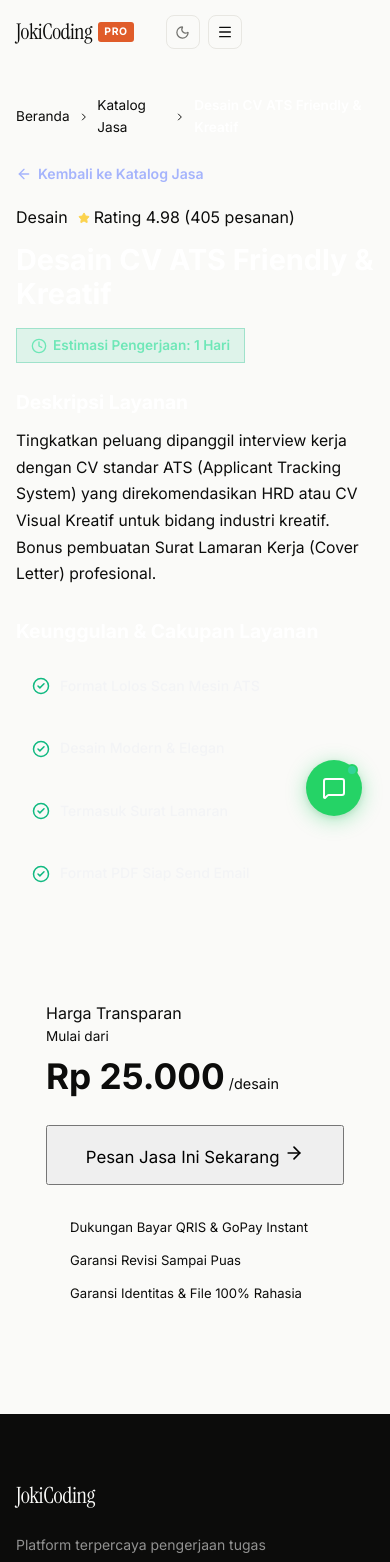
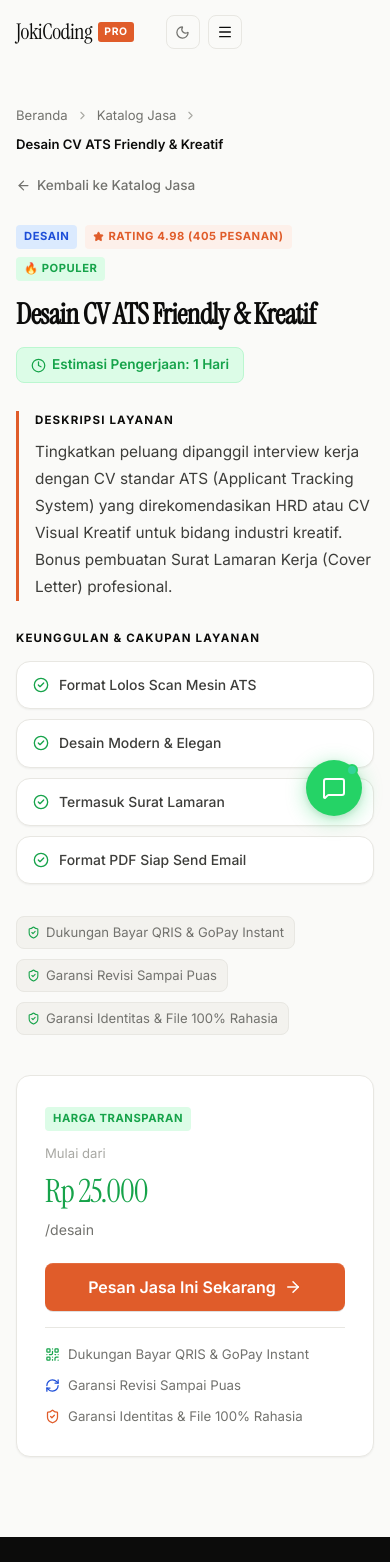
Before and after one commit to NourAnisa/jokicoding, a Next.js app: page /jasa/desain-cv in a window 390 px wide. Shown: the top 1562 px of the page. Built offline with nearby package versions, Linux system fonts and the light colour scheme.

Commit message:
Fix invisible text on jasa detail page and footer: replace non-existent CSS vars with proper design system classes, add footer-grid responsive

```diff
--- a/src/app/jasa/[slug]/DetailPageClient.tsx
+++ b/src/app/jasa/[slug]/DetailPageClient.tsx
@@ -14,55 +14,63 @@ export default function DetailPageClient({ service }: DetailPageClientProps) {
   const [modalOpen, setModalOpen] = useState(false);
 
   return (
-    <div className="glass-panel" style={{
-      padding: '30px',
+    <div className="card" style={{
+      padding: '28px',
       position: 'sticky',
-      top: '100px',
-      border: '1px solid var(--border-glow)'
+      top: '88px',
     }}>
-      <span className="badge badge-emerald" style={{ marginBottom: '10px' }}>Harga Transparan</span>
+      {/* Header badge */}
+      <span className="tag tag-green" style={{ marginBottom: '12px', display: 'inline-block' }}>
+        Harga Transparan
+      </span>
+
+      {/* Price */}
       <div style={{ marginBottom: '20px' }}>
-        <span style={{ fontSize: '0.85rem', color: 'var(--text-muted)', display: 'block' }}>Mulai dari</span>
-        <span style={{ fontSize: '2.2rem', fontWeight: 800, color: 'var(--price-color)' }}>
+        <span style={{ fontSize: '0.82rem', color: 'var(--ink-4)', display: 'block', marginBottom: '2px' }}>
+          Mulai dari
+        </span>
+        <span className="price" style={{ fontSize: '2rem', display: 'block' }}>
           {formatCurrency(service.price)}
         </span>
-        <span style={{ fontSize: '0.9rem', color: 'var(--text-muted)' }}> {service.priceUnit}</span>
+        <span style={{ fontSize: '0.88rem', color: 'var(--ink-3)' }}>{service.priceUnit}</span>
       </div>
 
+      {/* CTA Button */}
       <button
         onClick={() => setModalOpen(true)}
-        className="btn-whatsapp"
+        className="btn btn-orange"
         style={{
           width: '100%',
           justifyContent: 'center',
-          padding: '16px',
-          fontSize: '1.05rem',
-          marginBottom: '16px'
+          padding: '14px 20px',
+          fontSize: '1rem',
+          marginBottom: '16px',
         }}
       >
-        Pesan Jasa Ini Sekarang <ArrowRight size={20} />
+        Pesan Jasa Ini Sekarang <ArrowRight size={18} />
       </button>
 
+      {/* Guarantees */}
       <div style={{
         display: 'flex',
         flexDirection: 'column',
-        gap: '12px',
-        fontSize: '0.82rem',
-        color: 'var(--text-muted)',
-        borderTop: '1px solid var(--border-color)',
-        paddingTop: '16px'
+        gap: '10px',
+        fontSize: '0.83rem',
+        color: 'var(--ink-3)',
+        borderTop: '1px solid var(--paper-3)',
+        paddingTop: '16px',
       }}>
         <div style={{ display: 'flex', alignItems: 'center', gap: '8px' }}>
-          <QrCode size={16} color="var(--accent-emerald)" />
-          <span>Dukungan Bayar QRIS & GoPay Instant</span>
+          <QrCode size={15} color="var(--green)" />
+          <span>Dukungan Bayar QRIS &amp; GoPay Instant</span>
         </div>
         <div style={{ display: 'flex', alignItems: 'center', gap: '8px' }}>
-          <RefreshCw size={16} color="var(--accent-indigo)" />
+          <RefreshCw size={15} color="var(--blue)" />
           <span>Garansi Revisi Sampai Puas</span>
         </div>
         <div style={{ display: 'flex', alignItems: 'center', gap: '8px' }}>
-          <ShieldCheck size={16} color="var(--accent-amber)" />
-          <span>Garansi Identitas & File 100% Rahasia</span>
+          <ShieldCheck size={15} color="var(--orange)" />
+          <span>Garansi Identitas &amp; File 100% Rahasia</span>
         </div>
       </div>
 
--- a/src/app/jasa/[slug]/page.tsx
+++ b/src/app/jasa/[slug]/page.tsx
@@ -43,7 +43,6 @@ export default async function ServiceDetailPage({ params }: PageProps) {
     notFound();
   }
 
-  // JSON-LD Schema.org for individual Service
   const jsonLdService = {
     '@context': 'https://schema.org',
     '@type': 'Service',
@@ -52,7 +51,7 @@ export default async function ServiceDetailPage({ params }: PageProps) {
     provider: {
       '@type': 'LocalBusiness',
       name: 'JokiCoding',
-      telephone: '+6281234567890',
+      telephone: '+6281521907985',
     },
     offers: {
       '@type': 'Offer',
@@ -68,7 +67,7 @@ export default async function ServiceDetailPage({ params }: PageProps) {
   };
 
   return (
-    <div style={{ paddingTop: '30px', paddingBottom: '80px' }}>
+    <div style={{ paddingTop: '40px', paddingBottom: '80px', background: 'var(--paper)' }}>
       <script
         type="application/ld+json"
         dangerouslySetInnerHTML={{ __html: JSON.stringify(jsonLdService) }}
@@ -80,15 +79,16 @@ export default async function ServiceDetailPage({ params }: PageProps) {
           display: 'flex',
           alignItems: 'center',
           gap: '8px',
-          fontSize: '0.85rem',
-          color: 'var(--text-muted)',
-          marginBottom: '24px'
+          fontSize: '0.82rem',
+          color: 'var(--ink-4)',
+          marginBottom: '20px',
+          flexWrap: 'wrap',
         }}>
-          <Link href="/" style={{ color: 'var(--text-muted)' }}>Beranda</Link>
-          <ChevronRight size={14} />
-          <Link href="/#katalog" style={{ color: 'var(--text-muted)' }}>Katalog Jasa</Link>
-          <ChevronRight size={14} />
-          <span style={{ color: '#fff', fontWeight: 600 }}>{service.title}</span>
+          <Link href="/" style={{ color: 'var(--ink-3)' }}>Beranda</Link>
+          <ChevronRight size={13} color="var(--ink-4)" />
+          <Link href="/#katalog" style={{ color: 'var(--ink-3)' }}>Katalog Jasa</Link>
+          <ChevronRight size={13} color="var(--ink-4)" />
+          <span style={{ color: 'var(--ink)', fontWeight: 600 }}>{service.title}</span>
         </div>
 
         {/* Back Link */}
@@ -96,70 +96,142 @@ export default async function ServiceDetailPage({ params }: PageProps) {
           display: 'inline-flex',
           alignItems: 'center',
           gap: '6px',
-          color: '#a5b4fc',
-          fontSize: '0.88rem',
-          fontWeight: 600,
-          marginBottom: '20px'
+          color: 'var(--ink-3)',
+          fontSize: '0.85rem',
+          fontWeight: 500,
+          marginBottom: '28px',
+          transition: 'color 0.15s ease',
         }}>
-          <ArrowLeft size={16} /> Kembali ke Katalog Jasa
+          <ArrowLeft size={15} /> Kembali ke Katalog Jasa
         </Link>
 
         <div style={{
           display: 'grid',
-          gridTemplateColumns: 'repeat(auto-fit, minmax(320px, 1fr))',
+          gridTemplateColumns: 'repeat(auto-fit, minmax(300px, 1fr))',
           gap: '40px',
-          alignItems: 'start'
+          alignItems: 'start',
         }}>
           {/* Main Info */}
           <div>
-            <div style={{ display: 'flex', gap: '10px', marginBottom: '12px' }}>
-              <span className="badge badge-indigo">{service.category}</span>
-              <span className="badge badge-amber" style={{ display: 'flex', alignItems: 'center', gap: '4px' }}>
-                <Star size={12} fill="#fcd34d" color="#fcd34d" /> Rating {service.rating} ({service.reviewCount} pesanan)
+            {/* Category + Rating */}
+            <div style={{ display: 'flex', gap: '8px', flexWrap: 'wrap', marginBottom: '16px' }}>
+              <span className="tag tag-blue">{service.category}</span>
+              <span className="tag tag-orange" style={{ display: 'inline-flex', alignItems: 'center', gap: '4px' }}>
+                <Star size={11} fill="var(--orange)" color="var(--orange)" />
+                Rating {service.rating} ({service.reviewCount} pesanan)
               </span>
+              {service.popular && (
+                <span className="tag tag-green">🔥 Populer</span>
+              )}
             </div>
 
-            <h1 style={{ fontSize: 'clamp(1.8rem, 4vw, 2.6rem)', color: '#fff', marginBottom: '16px', lineHeight: '1.2' }}>
+            {/* Title */}
+            <h1 style={{
+              fontFamily: 'var(--font-serif)',
+              fontSize: 'clamp(1.8rem, 4vw, 2.6rem)',
+              color: 'var(--ink)',
+              marginBottom: '16px',
+              lineHeight: '1.2',
+              letterSpacing: '-0.02em',
+            }}>
               {service.title}
             </h1>
 
+            {/* Estimasi */}
             <div style={{
               display: 'inline-flex',
               alignItems: 'center',
               gap: '6px',
-              backgroundColor: 'rgba(16, 185, 129, 0.12)',
-              border: '1px solid rgba(16, 185, 129, 0.3)',
+              background: 'var(--green-light)',
+              border: '1px solid #bbf7d0',
               padding: '6px 14px',
-              borderRadius: 'var(--radius-full)',
-              color: '#6ee7b7',
+              borderRadius: 'var(--radius)',
+              color: 'var(--green)',
               fontSize: '0.85rem',
               fontWeight: 600,
-              marginBottom: '24px'
+              marginBottom: '28px',
             }}>
-              <Clock size={16} /> Estimasi Pengerjaan: {service.estimatedTime}
+              <Clock size={15} /> Estimasi Pengerjaan: {service.estimatedTime}
             </div>
 
-            <h3 style={{ color: '#fff', fontSize: '1.2rem', marginBottom: '10px' }}>Deskripsi Layanan</h3>
-            <p style={{ color: 'var(--text-muted)', fontSize: '0.98rem', lineHeight: '1.7', marginBottom: '28px', whiteSpace: 'pre-line' }}>
-              {service.fullDescription}
-            </p>
+            {/* Deskripsi */}
+            <div style={{
+              borderLeft: '3px solid var(--orange)',
+              paddingLeft: '16px',
+              marginBottom: '28px',
+            }}>
+              <h3 style={{ color: 'var(--ink)', fontSize: '0.72rem', fontWeight: 700, letterSpacing: '0.1em', textTransform: 'uppercase', marginBottom: '10px' }}>
+                Deskripsi Layanan
+              </h3>
+              <p style={{ color: 'var(--ink-2)', fontSize: '0.96rem', lineHeight: '1.75' }}>
+                {service.fullDescription}
+              </p>
+            </div>
 
-            <h3 style={{ color: '#fff', fontSize: '1.2rem', marginBottom: '14px' }}>Keunggulan & Cakupan Layanan</h3>
-            <div style={{ display: 'grid', gridTemplateColumns: 'repeat(auto-fit, minmax(220px, 1fr))', gap: '12px', marginBottom: '32px' }}>
-              {service.features.map((feat, idx) => (
-                <div key={idx} className="glass-panel" style={{ padding: '14px 16px', display: 'flex', alignItems: 'center', gap: '10px' }}>
-                  <CheckCircle2 size={18} color="#10b981" />
-                  <span style={{ fontSize: '0.88rem', color: '#f3f4f6', fontWeight: 500 }}>{feat}</span>
+            {/* Features */}
+            <div style={{ marginBottom: '32px' }}>
+              <h3 style={{
+                color: 'var(--ink)',
+                fontSize: '0.72rem',
+                fontWeight: 700,
+                letterSpacing: '0.1em',
+                textTransform: 'uppercase',
+                marginBottom: '14px',
+              }}>
+                Keunggulan &amp; Cakupan Layanan
+              </h3>
+              <div style={{
+                display: 'grid',
+                gridTemplateColumns: 'repeat(auto-fit, minmax(200px, 1fr))',
+                gap: '10px',
+              }}>
+                {service.features.map((feat, idx) => (
+                  <div key={idx} className="card" style={{
+                    padding: '12px 16px',
+                    display: 'flex',
+                    alignItems: 'center',
+                    gap: '10px',
+                  }}>
+                    <CheckCircle2 size={16} color="var(--green)" style={{ flexShrink: 0 }} />
+                    <span style={{ fontSize: '0.87rem', color: 'var(--ink-2)', fontWeight: 500 }}>{feat}</span>
+                  </div>
+                ))}
+              </div>
+            </div>
+
+            {/* Guarantees */}
+            <div style={{
+              display: 'flex',
+              flexWrap: 'wrap',
+              gap: '10px',
+            }}>
+              {[
+                'Dukungan Bayar QRIS & GoPay Instant',
+                'Garansi Revisi Sampai Puas',
+                'Garansi Identitas & File 100% Rahasia',
+              ].map((g) => (
+                <div key={g} style={{
+                  display: 'flex', alignItems: 'center', gap: '6px',
+                  fontSize: '0.82rem', color: 'var(--ink-3)',
+                  background: 'var(--paper-2)',
+                  border: '1px solid var(--paper-3)',
+                  borderRadius: 'var(--radius)',
+                  padding: '5px 10px',
+                }}>
+                  <ShieldCheck size={13} color="var(--green)" />
+                  {g}
                 </div>
               ))}
             </div>
 
             {(service.slug === 'olah-data-spss' || service.slug === 'jasa-skripsi') && (
-              <SPSSTable />
+              <div style={{ marginTop: '32px' }}>
+                <SPSSTable />
+              </div>
             )}
           </div>
 
-          {/* Right Pricing Card & Order Client Trigger */}
+          {/* Right: Pricing Card & Order */}
           <DetailPageClient service={service} />
         </div>
       </div>
```
Also changed, not shown: src/app/globals.css (+15 -0 lines), src/components/Footer.tsx (+1 -9 lines).
